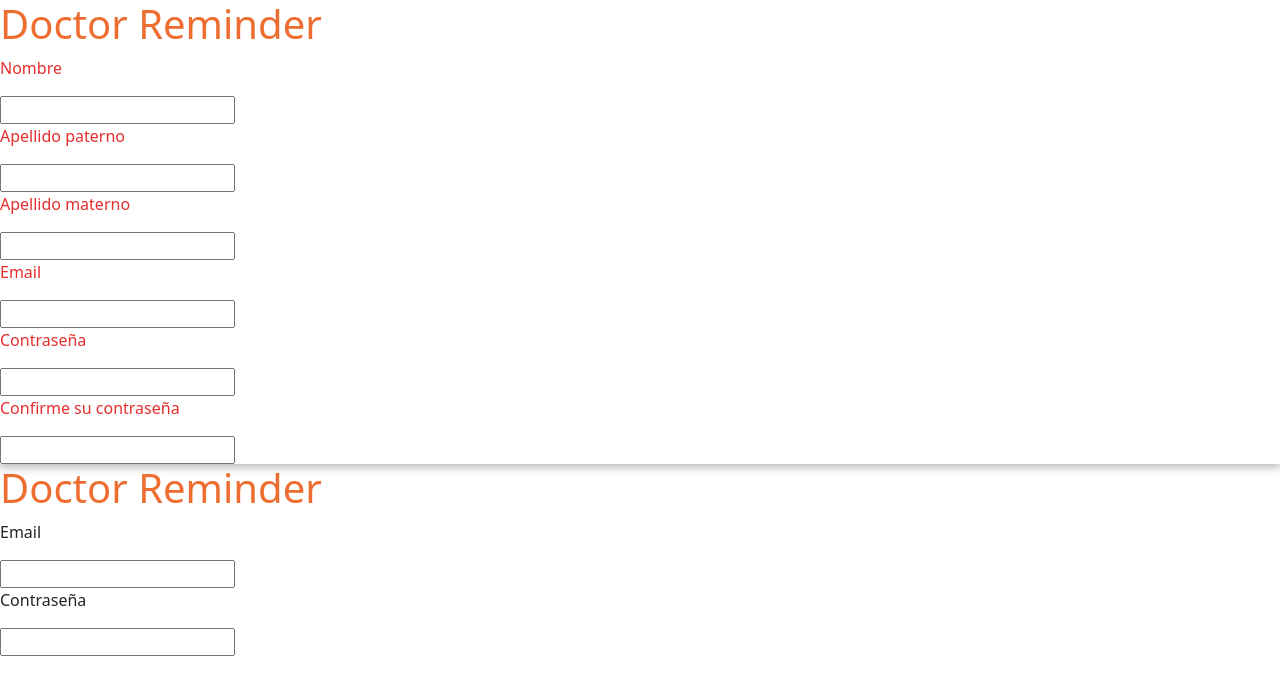
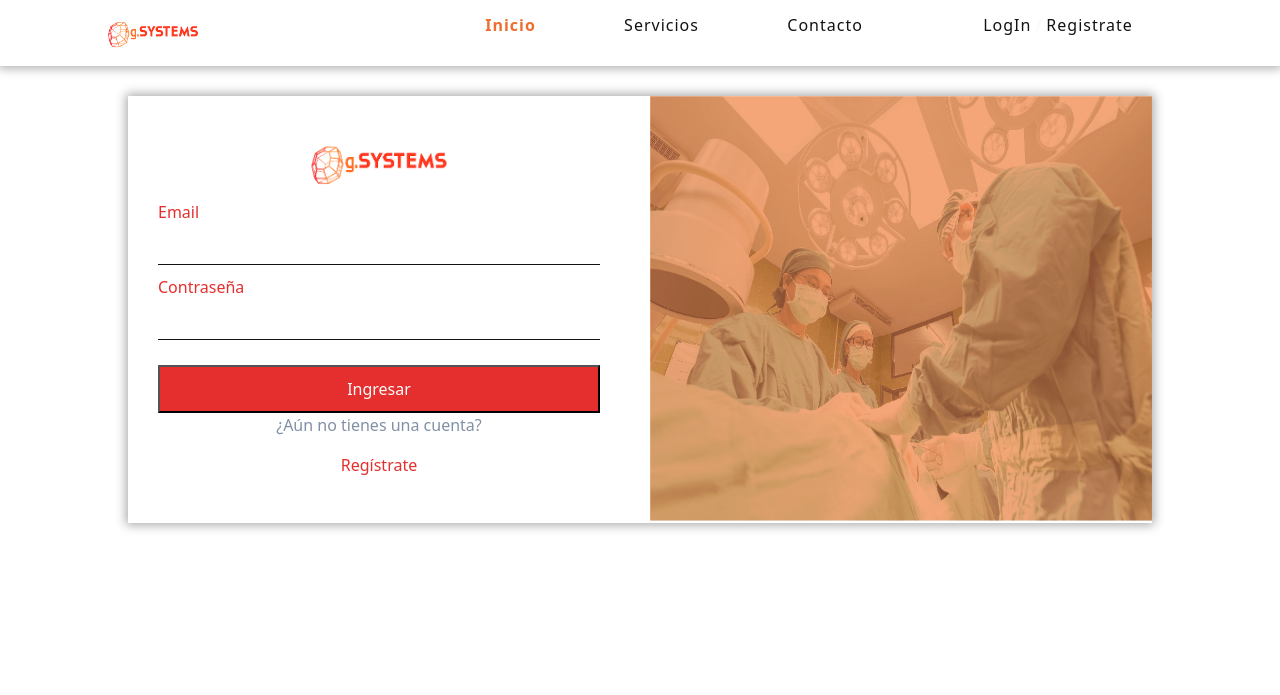
Before and after one commit to greenfreaks/r-gacsesystems, a PHP site: page / in a window 1280 px wide. Shown: the top 695 px of the page. Run offline with PHP 8.4, Linux system fonts and the light colour scheme; some libraries are stand-ins or nearby versions.

Commit message:
Se termina fronted versión PC de la sección de registro y Logeo

```diff
--- a/css/style.css
+++ b/css/style.css
@@ -167,6 +167,9 @@ body {
 .noDecoration {
   text-decoration: none; }
 
+.pointer {
+  cursor: pointer; }
+
 .roundedImg {
   width: 230px;
   height: 230px;
@@ -174,6 +177,24 @@ body {
   object-fit: cover;
   display: block;
   margin: auto; }
+
+.alignCenter {
+  align-self: center; }
+
+.alignLeft {
+  align-self: left; }
+
+.alignRight {
+  align-self: right; }
+
+.justifyCenter {
+  justify-self: center; }
+
+.justifyStart {
+  justify-self: start; }
+
+.justifyEnd {
+  justify-self: end; }
 
 .slider {
   padding: 40px; }
@@ -300,7 +321,6 @@ body {
 /*Layout*/
 /*------Nav-------*/
 .header__nav {
-  background-color: #141212;
   display: flex;
   justify-content: space-around;
   align-items: center;
@@ -316,15 +336,15 @@ body {
     background-color: #FAFAFA;
     margin: 5px;
     transition: all 0.3s ease; }
-  .header__nav .header__nav--logo {
-    font-size: 1.6em;
-    letter-spacing: 8px; }
+  .header__nav .header__nav--logo img {
+    max-width: 100px; }
   .header__nav .header__nav--content {
     display: flex;
     justify-content: space-around;
     width: 60%; }
     .header__nav .header__nav--content a {
       letter-spacing: 1px;
+      color: #141212;
       /* font-weight: bold; */ }
       .header__nav .header__nav--content a:hover {
         transform: translateY(-50px);
@@ -332,8 +352,7 @@ body {
         color: #ED6E30;
         padding: 15px; }
     .header__nav .header__nav--content .active {
-      border-bottom: #ED6E30 5px solid;
-      padding: 5px; }
+      color: #ED6E30; }
     .header__nav .header__nav--content ul {
       display: flex;
       justify-content: space-around; }
@@ -454,4 +473,61 @@ footer {
       display: block;
       text-align: center; } }
 
+form input {
+  text-align: center;
+  border: none;
+  border-bottom: 1px solid #141212;
+  margin-bottom: 10px; }
+  form input:focus {
+    outline: none;
+    border-bottom: 2px solid #ED6E30; }
+
 /*Views*/
+.formsContainer {
+  display: flex;
+  flex-direction: column;
+  align-items: center; }
+
+.userReg {
+  width: 80%; }
+  .userReg form {
+    display: grid;
+    gap: 20px;
+    grid-template-columns: repeat(2, 1fr);
+    grid-template-rows: repeat(1, auto);
+    grid-template-areas: "userReg__formImg        userReg__formData"; }
+    .userReg form .userReg__formImg {
+      grid-area: userReg__formImg; }
+      .userReg form .userReg__formImg img {
+        max-width: 100%;
+        height: 100%; }
+    .userReg form .userReg__formData {
+      grid-area: userReg__formData;
+      display: flex;
+      flex-direction: column;
+      padding: 50px; }
+      .userReg form .userReg__formData img {
+        max-width: 150px;
+        align-self: center; }
+
+.userLog {
+  width: 80%; }
+  .userLog form {
+    display: grid;
+    gap: 20px;
+    grid-template-columns: repeat(2, 1fr);
+    grid-template-rows: repeat(1, auto);
+    grid-template-areas: "userLog__formData        userLog__formImg"; }
+    .userLog form .userLog__formImg {
+      grid-area: userLog__formImg; }
+      .userLog form .userLog__formImg img {
+        max-width: 100%;
+        height: 100%; }
+    .userLog form .userLog__formData {
+      grid-area: userLog__formData;
+      display: flex;
+      flex-direction: column;
+      padding: 30px; }
+      .userLog form .userLog__formData img {
+        max-width: 150px;
+        align-self: center; }
--- a/index.php
+++ b/index.php
@@ -27,18 +27,60 @@
 </head>
 
 <body>
+    <header class="header">
+        <nav id="navHome" class="header__nav boxShadow">
+            <div class=" header__nav--logo">
+                <a href="" class="noDecoration greenTx boldTx"><img src="assets/img/index-logo-min.png" alt=""></a>
+            </div>
+            <ul class="header__nav--content noList">
+                <li><a href="#" class="noDecoration active orangeTx boldTx">Inicio</a></li>
+                <li><a href="sections/slider_web.html" class="noDecoration blackTx">Servicios</a></li>
+                <li><a href="sections/contacto.html" class="noDecoration blackTx">Contacto</a></li>
+                <ul class="noList">
+                    <li><a href="" class="noDecoration whiteTx">LogIn</a> <b class="whiteTx">/</b>
+                        <a href="" class="noDecoration whiteTx">Registrate</a></li>
+                </ul>
+            </ul>
+            <div class="header__nav--burger">
+                <div class="header__nav--burger-1"></div>
+                <div class="header__nav--burger-2"></div>
+                <div class="header__nav--burger-3"></div>
+            </div>
+        </nav>
+    </header>
+
+    <div class="space"></div>
+
     <div class="formsContainer">
-        <section class="userReg boxShadow">
-            <h1 class="orangeTx">Doctor Reminder</h1>
+        <section id="userLog" class="userLog boxShadow">
+            <form action="" id="userLog__form" class="userLog__form">
+                <div class="userLog__formImg">
+                    <img src="assets/img/index-login-min.png" alt="">
+                </div>
+                <div class="userLog__formData">
+                    <img src="assets/img/index-logo-min.png" alt="">
+                    <p class="darkOrangeTx">Email</p>
+                    <input type="text" id="userLog__form--nombre">
+
+                    <p class="darkOrangeTx">Contraseña</p>
+                    <input type="email" id="userLog__form--email">
+
+                    <button type="submit" class="lgBtn bgDarkOrange whiteTx">Ingresar</button>
+                    <p class="lightGrayTx alignCenter">¿Aún no tienes una cuenta?</p>
+                    <p id="btnRegistrate" class="darkOrangeTx pointer alignCenter">Regístrate</p>
+                </div>
+            </form>
+        </section>
+
+        <section id="userReg" class="userReg boxShadow">
             <form action="" id="userReg__form" class="userReg__form">
-                <p class="darkOrangeTx">Nombre</p>
+                <div class="userReg__formImg">
+                    <img src="assets/img/index-reg-min.png" alt="">
+                </div>
+                <div class="userReg__formData">
+                    <img src="assets/img/index-logo-min.png" alt="">
+                    <p class="darkOrangeTx">Nombre Completo</p>
                     <input type="text" id="userReg__form--nombre">
-
-                <p class="darkOrangeTx">Apellido paterno</p>
-                <input type="text" id="userReg__form--ap">
-
-                <p class="darkOrangeTx">Apellido materno</p>
-                <input type="text" id="userReg__form--am">
 
                     <p class="darkOrangeTx">Email</p>
                     <input type="email" id="userReg__form--email">
@@ -48,19 +90,15 @@
 
                     <p class="darkOrangeTx">Confirme su contraseña</p>
                     <input type="password" id="userReg__form--psw2">
+
+                    <button type="submit" class="lgBtn bgDarkBlue whiteTx">Registrarse</button>
+
+                    <p class="lightGrayTx alignCenter">¿Ya tienes una cuenta?</p>
+                    <p id="btnIngresar" class="darkBlueTx pointer alignCenter">Ingresa</p>
+                </div>
             </form>
         </section>
 
-        <section class="userLog">
-            <h1 class="orangeTx">Doctor Reminder</h1>
-            <form action="" id="userLog__form" class="userLog__form">
-                <p>Email</p>
-                <input type="email" id="userLog__form--email">
-
-                <p>Contraseña</p>
-                <input type="email" id="userLog__form--psw">
-            </form>
-        </section>
     </div>
     <footer class="whiteTx">
 
@@ -72,6 +110,7 @@
         integrity="sha384-ka7Sk0Gln4gmtz2MlQnikT1wXgYsOg+OMhuP+IlRH9sENBO0LRn5q+8nbTov4+1p" crossorigin="anonymous">
     </script>
     <script src="js/nav.js"></script>
+    <script src="js/log_reg.js"></script>
 </body>
 
 </html>
--- /dev/null
+++ b/js/log_reg.js
@@ -0,0 +1,17 @@
+
+let formLog = document.getElementById('userLog');
+let formReg = document.getElementById('userReg');
+let btnRegistrate = document.getElementById('btnRegistrate');
+let btnIngresar = document.getElementById('btnIngresar');
+
+formReg.style.display = "none";
+
+btnRegistrate.onclick = () =>{
+    formReg.style.display = "block";
+    formLog.style.display = "none";
+}
+
+btnIngresar.onclick = () =>{
+    formReg.style.display = "none";
+    formLog.style.display = "block";
+}
--- /dev/null
+++ b/js/nav.js
@@ -0,0 +1,24 @@
+const navSlide = () => {
+    const burger = document.querySelector('.header__nav--burger');
+    const nav = document.querySelector('.header__nav--content');
+    const navLinks = document.querySelectorAll('.header__nav--content li')
+
+    burger.addEventListener('click', () => {
+        //Toogle Nav
+        nav.classList.toggle('header__nav--contentActive');
+
+        //Animated links
+        navLinks.forEach((link, index) => {
+            if (link.style.animation) {
+                link.style.animation = '';
+            } else {
+                link.style.animation = `header__nav--contentFade 0.5s ease forwards ${index / 7 + 0.2}s`;
+            }
+        });
+        //Burger Animation
+        burger.classList.toggle('toggle');
+    });
+
+}
+
+navSlide();
--- a/scss/base/_reset.scss
+++ b/scss/base/_reset.scss
@@ -4,9 +4,6 @@
     scroll-behavior: smooth;
 }
 
-html {
-
-}
 
 body {
     max-width: 100%;
--- a/scss/components/_specialFeatures.scss
+++ b/scss/components/_specialFeatures.scss
@@ -21,6 +21,10 @@
     text-decoration: none;
 }
 
+.pointer{
+    cursor: pointer
+}
+
 .roundedImg{
     width: 230px;
     height: 230px;
@@ -29,3 +33,23 @@
     display: block;
     margin: auto;
 }
+
+.alignCenter{
+    align-self: center;
+}
+.alignLeft{
+    align-self: left;
+}
+.alignRight{
+    align-self: right;
+}
+
+.justifyCenter{
+    justify-self: center;
+}
+.justifyStart{
+    justify-self: start;
+}
+.justifyEnd{
+    justify-self: end;
+}
--- /dev/null
+++ b/scss/layout/_forms.scss
@@ -0,0 +1,12 @@
+form{
+    input{
+        text-align: center;
+        border: none;
+        border-bottom: 1px solid $black;
+        margin-bottom: 10px;
+        &:focus{
+            outline: none;
+            border-bottom: 2px solid $orange;
+        }
+    }
+}
--- a/scss/layout/_navbar.scss
+++ b/scss/layout/_navbar.scss
@@ -1,6 +1,5 @@
 /*------Nav-------*/
 .header__nav {
-    background-color: $black;
     display: flex;
     justify-content: space-around;
     align-items: center;
@@ -22,8 +21,9 @@
     }
 
     .header__nav--logo {
-        font-size: $generalFontSize * 0.8;
-        letter-spacing: 8px;
+        img{
+            max-width: 100px;
+        }
     }
 
     .header__nav--content {
@@ -33,6 +33,7 @@
 
         a {
             letter-spacing: 1px;
+            color: $black;
 
             /* font-weight: bold; */
             &:hover {
@@ -44,8 +45,7 @@
         }
 
         .active {
-            border-bottom: $orange 5px solid;
-            padding: 5px;
+            color: $orange;
         }
 
         ul {
--- a/scss/main.scss
+++ b/scss/main.scss
@@ -14,6 +14,7 @@
 /*Layout*/
 @import "layout/navbar";
 @import "layout/footer";
+@import "layout/forms";
 
 /*Views*/
 @import "views/index";
--- a/scss/views/_index.scss
+++ b/scss/views/_index.scss
@@ -0,0 +1,63 @@
+.formsContainer{
+    display: flex;
+    flex-direction: column;
+    align-items: center;
+}
+
+.userReg{
+    width: 80%;
+    form{
+        display: grid;
+        gap: 20px;
+        grid-template-columns: repeat(2, 1fr);
+        grid-template-rows: repeat(1, auto);
+        grid-template-areas: "userReg__formImg        userReg__formData";
+
+        .userReg__formImg{
+            grid-area: userReg__formImg;
+            img{
+                max-width: 100%;
+                height: 100%;
+            }
+        }
+        .userReg__formData{
+            grid-area: userReg__formData;
+            display: flex;
+            flex-direction: column;
+            padding: 50px;
+            img{
+                max-width: 150px;
+                align-self: center;
+            }
+        }
+    }
+}
+
+.userLog{
+    width: 80%;
+    form{
+        display: grid;
+        gap: 20px;
+        grid-template-columns: repeat(2, 1fr);
+        grid-template-rows: repeat(1, auto);
+        grid-template-areas: "userLog__formData        userLog__formImg";
+
+        .userLog__formImg{
+            grid-area: userLog__formImg;
+            img{
+                max-width: 100%;
+                height: 100%;
+            }
+        }
+        .userLog__formData{
+            grid-area: userLog__formData;
+            display: flex;
+            flex-direction: column;
+            padding: 30px;
+            img{
+                max-width: 150px;
+                align-self: center;
+            }
+        }
+    }
+}
```
Also changed, not shown: assets/img/index-login-min.png (added), assets/img/index-reg-min.png (added). Lines whose indentation alone changed are shown as unchanged.
